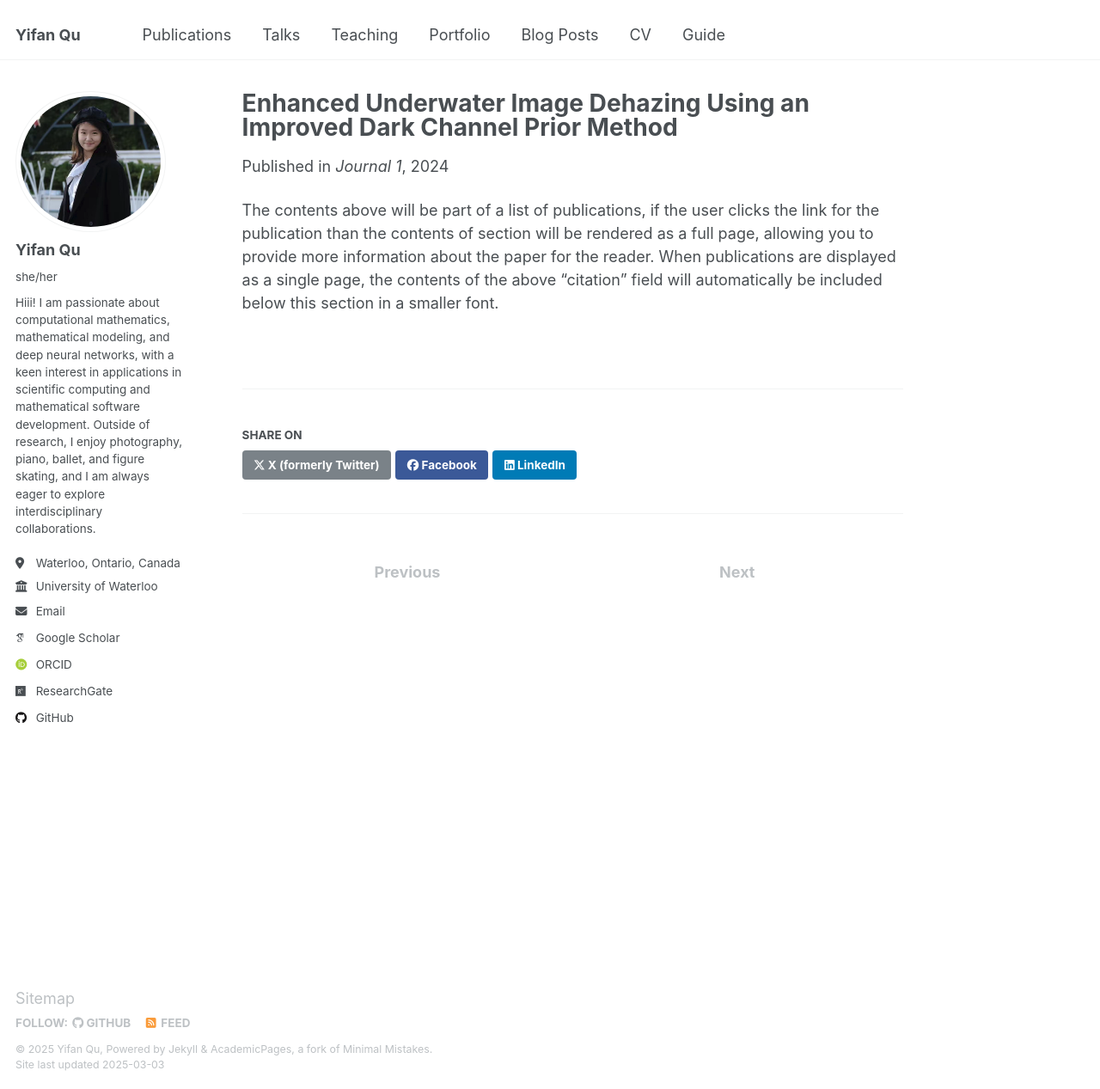
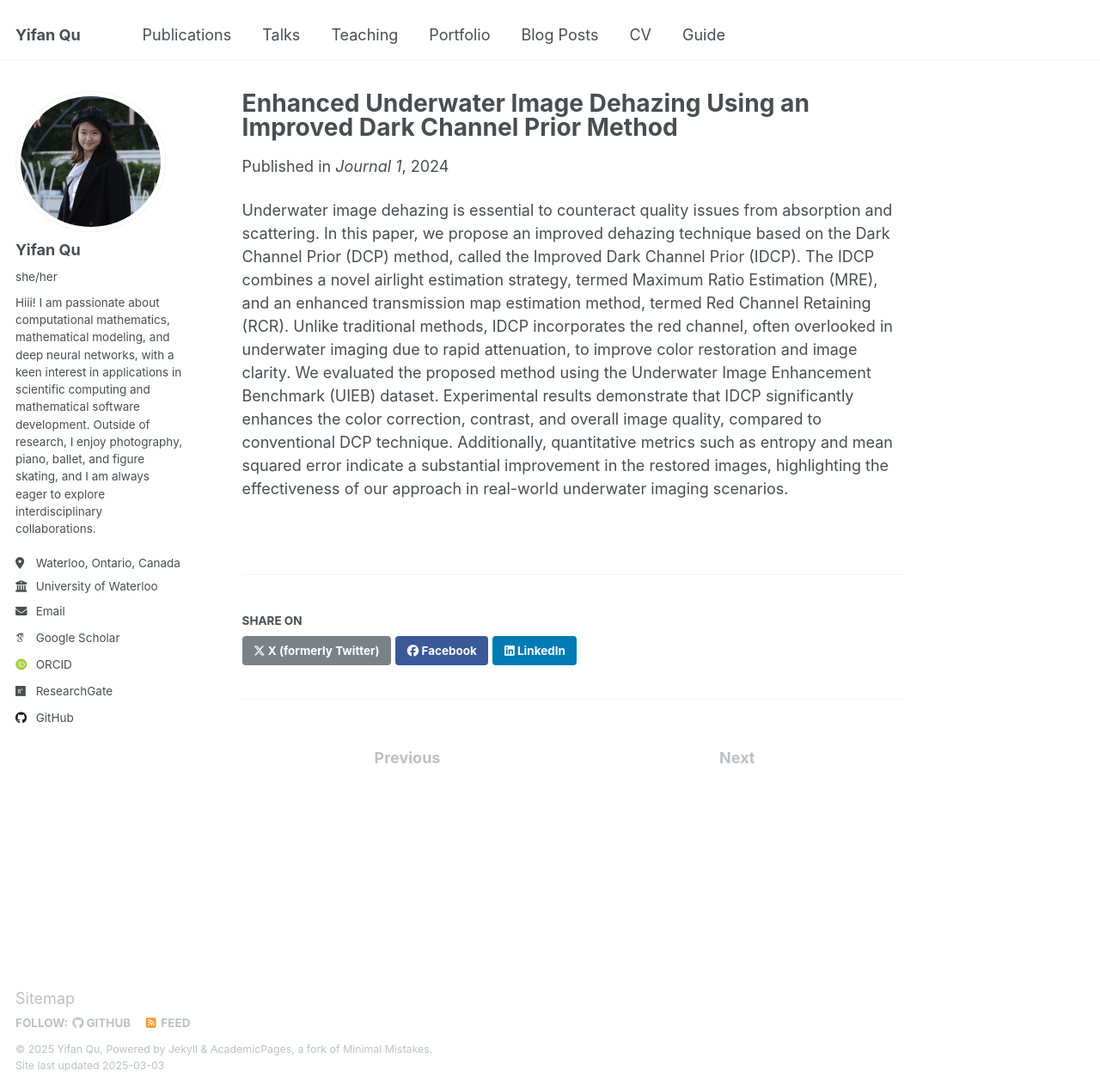
Before and after one commit to Maruko1337/Maruko1337.github.io, a Jekyll site: the page built from _publications/2024-10-30-Enhanced_Underwater_Image_Dehazing_Using_an_Improved_Dark_Channel_Prior_Method.md, in a window 1280 px wide and 1267 px high. Shown: the whole window at 86% size. Built offline with Jekyll 4.4.1, drawn with Linux system fonts in a browser that asks for light colours; some web fonts are replaced.

Commit message:
Update 2024-10-30-Enhanced_Underwater_Image_Dehazing_Using_an_Improved_Dark_Channel_Prior_Method.md

```diff
--- a/_publications/2024-10-30-Enhanced_Underwater_Image_Dehazing_Using_an_Improved_Dark_Channel_Prior_Method.md
+++ b/_publications/2024-10-30-Enhanced_Underwater_Image_Dehazing_Using_an_Improved_Dark_Channel_Prior_Method.md
@@ -1,6 +1,6 @@
 ---
 title: "Enhanced Underwater Image Dehazing Using an Improved Dark Channel Prior Method"
-collection: publications
+collection: manuscript
 category: manuscripts
 permalink: /publication/2024-10-30-Enhanced_Underwater_Image_Dehazing_Using_an_Improved_Dark_Channel_Prior_Method
 excerpt: 'We propose an improved dehazing technique based on the Dark Channel Prior (DCP) method, called the Improved Dark Channel Prior (IDCP). The IDCP combines a novel airlight estimation strategy, termed Maximum Ratio Estimation (MRE), and an enhanced transmission map estimation method, termed Red Channel Retaining (RCR). IDCP incorporates the red channel, often overlooked in underwater imaging due to rapid attenuation, to improve color restoration and image clarity.'
@@ -9,4 +9,4 @@ venue: 'Journal 1'
 paperurl: 'https://papers.ssrn.com/sol3/papers.cfm?abstract_id=5004880'
 ---
 
-The contents above will be part of a list of publications, if the user clicks the link for the publication than the contents of section will be rendered as a full page, allowing you to provide more information about the paper for the reader. When publications are displayed as a single page, the contents of the above "citation" field will automatically be included below this section in a smaller font.
+Underwater image dehazing is essential to counteract quality issues from absorption and scattering. In this paper, we propose an improved dehazing technique based on the Dark Channel Prior (DCP) method, called the Improved Dark Channel Prior (IDCP). The IDCP combines a novel airlight estimation strategy, termed Maximum Ratio Estimation (MRE), and an enhanced transmission map estimation method, termed Red Channel Retaining (RCR). Unlike traditional methods, IDCP incorporates the red channel, often overlooked in underwater imaging due to rapid attenuation, to improve color restoration and image clarity. We evaluated the proposed method using the Underwater Image Enhancement Benchmark (UIEB) dataset. Experimental results demonstrate that IDCP significantly enhances the color correction, contrast, and overall image quality, compared to conventional DCP technique. Additionally, quantitative metrics such as entropy and mean squared error indicate a substantial improvement in the restored images, highlighting the effectiveness of our approach in real-world underwater imaging scenarios.
```
